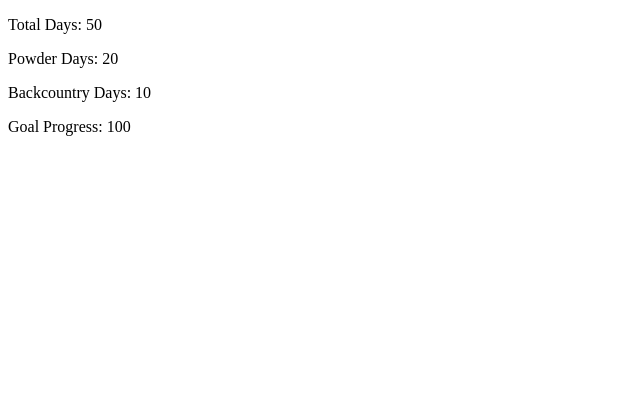
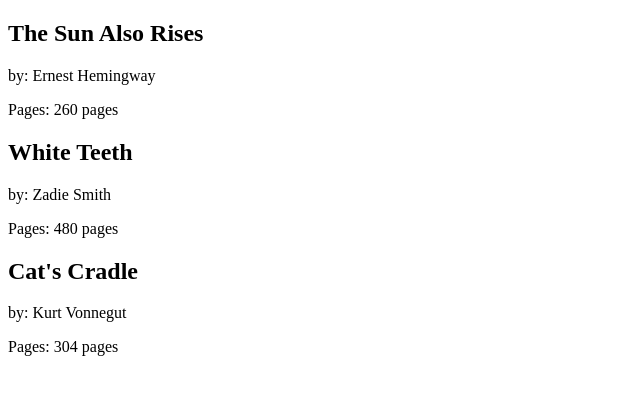
Before and after one commit to akshaypatil581/ReactJS-Essential-Training, a React (Create React App) app: page / in a window 1280 px wide. Shown: the top 394 px of the page, without its empty margins (0-640 px from the left). Built offline with nearby package versions, Linux system fonts and the light colour scheme.

Commit message:
Completed composing components

```diff
--- a/src/index.js
+++ b/src/index.js
@@ -1,124 +1,27 @@
 import React, {Component} from 'react'
 import {render} from 'react-dom'
 
-// So it's like having a huge data amd then what we do is we
-/*
-  We are storing it in js and then assigning it to the mes/props in
-  the component where we want it to be added
-  then we simply assign it into its component
-*/
-
-let skiData = {
-  total: 50,
-  powder: 20,
-  backcountry: 10,
-  goal: 100
-}
-
-// Component using function
-// here notice that we don't have access to this because this is not a
-// class but we have acces to props which we can use without using this
-const SkiDayCounter = (props) => {
+const Book = ({title, auther, pages}) => {
   return (
     <section>
-      <div>
-        <p>Total Days: {props.total}</p>
-      </div>
-      <div>
-        <p>Powder Days: {props.powder}</p>
-      </div>
-      <div>
-        <p>Backcountry Days: {props.backcountry}</p>
-      </div>
-      <div>
-        <p>Goal Progress: {props.goal}</p>
-      </div>
+      <h2>{title}</h2>
+      <p>by: {auther}</p>
+      <p>Pages: {pages} pages</p>
     </section>
   )
 }
 
-// Creating first component
-// all of the component names should start with capital
-// class SkiDayCounter extends Component {
-//   getPercent = (decimal) => {
-//     return decimal * 100 + '%'
-//   }
-//   calGoalProgress = (total, goal) => {
-//     return this.getPercent(total/goal)
-//   }
+const Library = () => {
+  return (
+    <div>
+      <Book title="The Sun Also Rises" auther="Ernest Hemingway" pages={260}/>
+      <Book title="White Teeth" auther="Zadie Smith" pages={480}/>
+      <Book title="Cat's Cradle" auther="Kurt Vonnegut" pages={304}/>
+    </div>
+  )
+}
 
-//   render() {
-//     const {total, powder, backcountry, goal} = this.props;
-//     return (
-//       <section>
-//         <div>
-//           <p>Total Days: {total}</p>
-//         </div>
-//         <div>
-//           <p>Powder Days: {powder}</p>
-//         </div>
-//         <div>
-//           <p>Backcountry Days: {backcountry}</p>
-//         </div>
-//         <div>
-//           <p>Goal Progress: {this.calGoalProgress(total, goal)}</p>
-//         </div>
-//       </section>
-//     )
-//   }
-// }
-// Right now everthing is static what if we want to do this dynamic
-// for this we will be using props, first step to work with props is to pass the data to
-// message component
-
-// for message if we are passing anyother thing than string then we have to wrap it around {} brackets
-render(
-  <SkiDayCounter total={skiData.total} powder={skiData.powder} backcountry={skiData.backcountry} goal={skiData.goal} />,
+render (
+  <Library />,
   document.getElementById('root')
 )
-
-/*
-So far we created react components as ES6 classes but that's not the only way to create
-classes we can create class/components using JS function as well
-*/
-
-/*
-Reason react is so popular is because of it's
-component based structure
-
-We simply create elements by creating nested components and we
-render these components
-
-*/
-
-/*
-Now we are going to specify styles which we want to apply to elements
-*/
-/*
-  create element accepts 3 arguments
-  1. element we want to create
-  2. attribute for the elements
-  3. content for the element
-*/
-
-/*
-  To simplyfy some creation thins React provides us the format of JSX
-  JavaScript as XML, tag based syntax to create react elements
-*/
-
-// const title = React.createElement(
-//   'ul',
-//   {id: 'title', className: 'header', style: style},
-//   React.createElement(
-//     'li',
-//     {},
-//     'item on our list'
-//   )
-// )
-
-/*
-  ReactDOM Accepts
-  1. what you wnat to render
-  2. where you want to render
-*/
-//This is JSX not HTML
```
